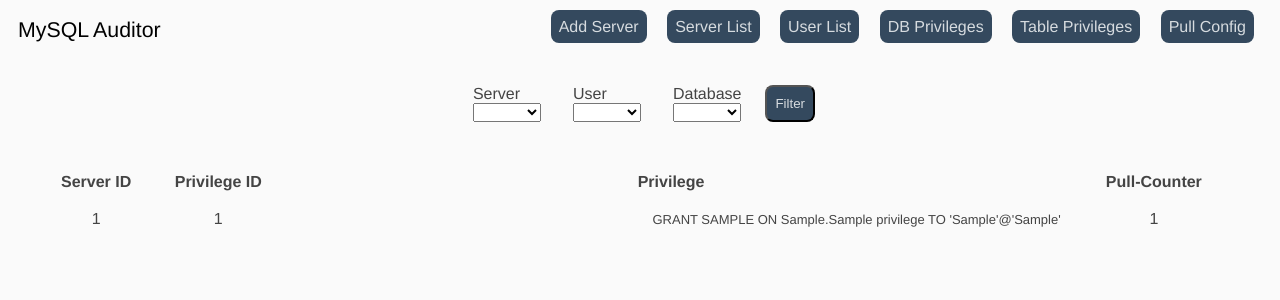
After one commit to Niecke/mysql_auditor, a Flask app: page /table_privs/ in a window 1280 px wide. The commit adds this page. Shown: the top 300 px of the page. Run offline with Flask 3, Linux system fonts and the light colour scheme; tables that the repository leaves empty hold one stand-in row (values such as "Sample post").

Commit message:
working on the ui and add filter for table_privs

```diff
--- a/src/app.py
+++ b/src/app.py
@@ -5,6 +5,7 @@
 from views.default import default
 from views.server import server
 from views.config import config
+from views.table_privs import table_privs
 
 
 def create_app():
@@ -22,5 +23,6 @@
     app.register_blueprint(default)
     app.register_blueprint(server)
     app.register_blueprint(config)
+    app.register_blueprint(table_privs)
 
     return app
--- a/src/static/style.css
+++ b/src/static/style.css
@@ -5,6 +5,10 @@
   list-style: none;
   display: grid;
   gap: 1rem;
+}
+
+input {
+    all: unset;
 }
 
 body {
@@ -50,7 +54,14 @@
 
 .btn:hover {
     background-color: #D6DBDF;
-    color: #34495E;
+    color: #343a5e;
+}
+
+.btn-small {
+    font-size: medium;
+    padding: 0.2rem;
+    margin-left: 0.2rem;
+    margin-right: 0.2rem;
 }
 
 .icon {
@@ -72,9 +83,21 @@
     display: block;
 }
 
-.servers {
+.lists {
     margin: 1rem;
     width: 100%;
+}
+
+tr.headerRows>th {
+    padding-bottom: 1rem;
+}
+
+tr.rows>td {
+    padding-bottom: 0.5rem;
+}
+
+.centered {
+    text-align: center;
 }
 
 .status {
@@ -107,3 +130,41 @@
 td {
     text-align: center;
 }
+
+input {
+    background-color: #D6DBDF;
+    margin: 0.2rem;
+    padding: 0.2rem;
+    border-radius: 0.5rem;
+    text-indent: 0.2rem;
+}
+
+.submit {
+    cursor: pointer;
+    border-radius: 0.5rem;
+    background-color: #28326f;
+    border-color: #28326f;
+    font-size: large;
+    color: #D6DBDF;
+    padding: 0.3rem;
+}
+
+.submit:hover {
+    color: #28326f;
+    background-color: #D6DBDF;
+}
+
+.searchBox {
+    padding-top: 2rem;
+    padding-bottom: 2rem;
+}
+
+.filter {
+    display: flex;
+}
+
+.filterOption {
+    flex-direction: row;
+    padding-left: 1rem;
+    padding-right: 1rem;
+}
--- a/src/templates/base.html
+++ b/src/templates/base.html
@@ -21,7 +21,7 @@
                     <a class="btn" href="{{ url_for('server.list') }}">Server List</a>
                     <a class="btn" href="{{ url_for('config.user_list') }}">User List</a>
                     <a class="btn" href="{{ url_for('config.db_priv_list') }}">DB Privileges</a>
-                    <a class="btn" href="{{ url_for('config.table_priv_list') }}">Table Privileges</a>
+                    <a class="btn" href="{{ url_for('table_privs.list') }}">Table Privileges</a>
                     <a class="btn" href="{{ url_for('config.pull_config') }}">Pull Config</a>
                 </div>
             </div>
--- a/src/templates/server/create.html
+++ b/src/templates/server/create.html
@@ -14,6 +14,6 @@
     <label for="password">Password:</label><br>
     <input type="password" id="password" name="password"><br>
 
-    <button type="submit">Submit</button>
+    <button class="submit" type="submit">Save</button>
 </form>
 {% endblock %}
--- a/src/templates/server/edit.html
+++ b/src/templates/server/edit.html
@@ -16,6 +16,6 @@
     <input type="password" id="password" name="password"><br>
     <p>Password will be reset if left empty.</p>
 
-    <button type="submit">Submit</button>
+    <button class="submit" type="submit">Save</button>
 </form>
 {% endblock %}
--- /dev/null
+++ b/src/templates/table_privs/list.html
@@ -0,0 +1,85 @@
+{% extends "base.html" %}
+{% block content %}
+<div class="container searchBox">
+    <form method=post action="{{ url_for('table_privs.list') }}">
+        <div class="container">
+        <div class="filterOption">
+            <div>
+                <label for="servers">Server</label>
+            </div>
+            <div>
+                <select name="servers" id="servers">
+                    <option value="" ></option>
+                    {% for server in servers %}
+                    <option value="{{ server.id }}" {% if server_id|int == server.id %}selected{% endif %}>{{ server.host }}</option>
+                    {% endfor %}
+                </select>
+            </div>
+        </div>
+
+        <div class="filterOption">
+            <div>
+                <label for="users">User</label>
+            </div>
+            <div>
+                <select name="users" id="users">
+                    <option value="" ></option>
+                    {% for user in users %}
+                    <option value="{{ user.User }}" {% if username == user.User %}selected{% endif %}>{{ user.User }}</option>
+                    {% endfor %}
+                </select>
+            </div>
+        </div>
+
+        <div class="filterOption">
+            <div>
+                <label for="databases">Database</label>
+            </div>
+            <div>
+                <select name="databases" id="databases">
+                    <option value="" ></option>
+                    {% for database in databases %}
+                    <option value="{{ database.Db }}" {% if database_name == database.Db %}selected{% endif %}>{{ database.Db }}</option>
+                    {% endfor %}
+                </select>
+            </div>
+        </div>
+        <button class="btn">Filter</button>
+    </div>
+    </form>
+</div>
+<div class="container">
+<table class="lists">
+    <tr class="headerRows">
+        <th style="width:10%">
+            Server ID
+        </th>
+        <th style="width:10%">
+            Privilege ID
+        </th>
+        <th>
+            Privilege
+        </th>
+        <th style="width:15%">
+            Pull-Counter
+        </th>
+    </tr>
+{% for table_priv in table_privs %}
+    <tr class="rows">
+        <td>
+            {{ table_priv.server_id }}
+        </td>
+        <td>
+            {{ table_priv.id }}
+        </td>
+        <td style="text-align:right; font-size: small">
+            {{ table_priv.s }}
+        </td>
+        <td>
+            {{ table_priv.pull_counter }}
+        </td>
+    </tr>
+{% endfor %}
+</table>
+</div>
+{% endblock %}
--- /dev/null
+++ b/src/views/table_privs.py
@@ -0,0 +1,64 @@
+# -*- coding: utf-8 -*-
+from flask import Blueprint, request, render_template
+
+from model import Server, User, TablePrivileges
+
+
+table_privs = Blueprint("table_privs", __name__, url_prefix="/table_privs")
+
+
+@table_privs.route("/", methods=["GET", "POST"])
+def list():
+    rendered_table_privs = []
+    servers = (
+        Server.query.with_entities(Server.id, Server.host).order_by(Server.host).all()
+    )
+    users = (
+        User.query.with_entities(User.User)
+        .distinct(User.User)
+        .order_by(User.User)
+        .all()
+    )
+    databases = (
+        TablePrivileges.query.with_entities(TablePrivileges.Db)
+        .distinct(TablePrivileges.Db)
+        .order_by(TablePrivileges.Db)
+        .all()
+    )
+    server_id = None
+    user = None
+    database = None
+
+    if request.method == "GET":
+        table_privs_list = TablePrivileges.query.order_by(TablePrivileges.id).all()
+
+    elif request.method == "POST":
+        server_id = request.form.get("servers", None)
+        user = request.form.get("users", None)
+        database = request.form.get("databases", None)
+        queries = []
+        if server_id:
+            queries.append(TablePrivileges.server_id == server_id)
+        if user:
+            queries.append(TablePrivileges.User == user)
+        if database:
+            queries.append(TablePrivileges.Db == database)
+
+        table_privs_list = (
+            TablePrivileges.query.filter(*queries).order_by(TablePrivileges.id).all()
+        )
+
+    for table_priv in table_privs_list:
+        privs_str = str(table_priv.Table_priv).upper()
+        s = f"GRANT {privs_str} ON {table_priv.Db}.{table_priv.Table_name} TO '{table_priv.User}'@'{table_priv.Host}'"
+        rendered_table_privs.append({"s": s} | table_priv.__dict__)
+    return render_template(
+        "table_privs/list.html",
+        table_privs=rendered_table_privs,
+        servers=servers,
+        server_id=server_id,
+        users=users,
+        username=user,
+        databases=databases,
+        database_name=database,
+    )
```
Also changed, not shown: src/templates/default/db_privs.html (+32 -3 lines), src/templates/default/table_privs.html (deleted, +0 -8 lines), src/templates/default/users.html (+36 -4 lines), src/templates/server/delete.html (added, +7 -0 lines), src/templates/server/list.html (+5 -5 lines), src/views/config.py (+0 -12 lines), src/views/server.py (+20 -16 lines).
